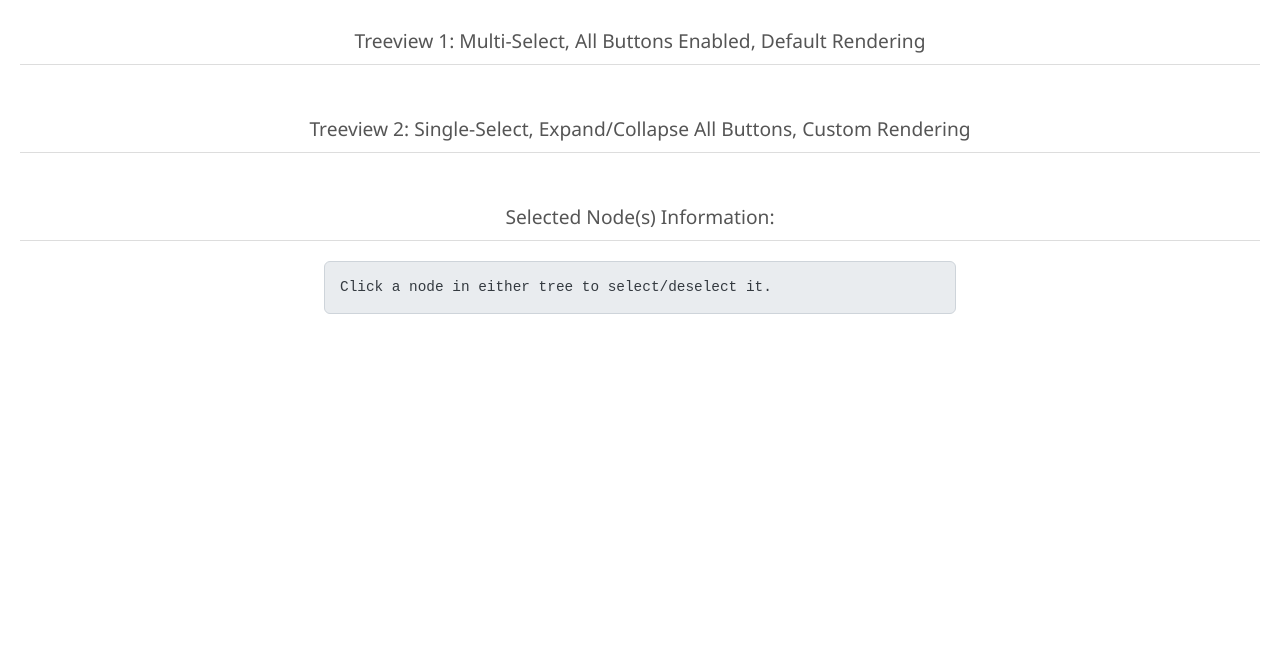
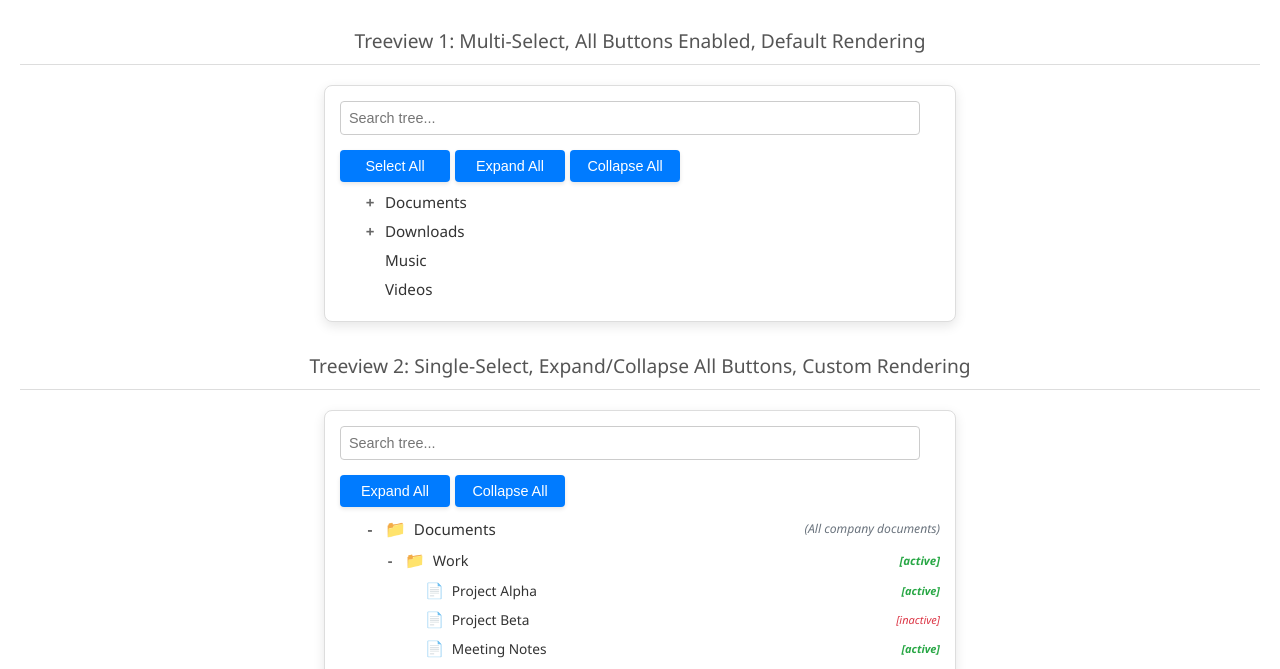
Before and after one commit to stefaneichert/quercus.js, a plain HTML site: page index.html in a window 1280 px wide. Shown: the part 67-736 px from the top of the page. Drawn offline with Linux system fonts and the light colour scheme; the site is published under a folder, as on GitHub Pages, so addresses that start at the root find nothing.

Commit message:
update demo

```diff
--- a/index.html
+++ b/index.html
@@ -5,7 +5,7 @@
     <meta name="viewport" content="width=device-width, initial-scale=1.0">
     <title>Quercus.js Demo</title>
 
-    <link rel="stylesheet" href="/src/treeview.css">
+    <link rel="stylesheet" href="src/treeview.css">
 
     <style>
         /* General page styling, distinct from treeview.css */
@@ -92,7 +92,7 @@
     <p class="section-header">Selected Node(s) Information:</p>
     <div id="output-area">Click a node in either tree to select/deselect it.</div>
 
-    <script src="/src/treeview.js"></script>
+    <script src="src/treeview.js"></script>
 
     <script>
         document.addEventListener('DOMContentLoaded', () => {
```
